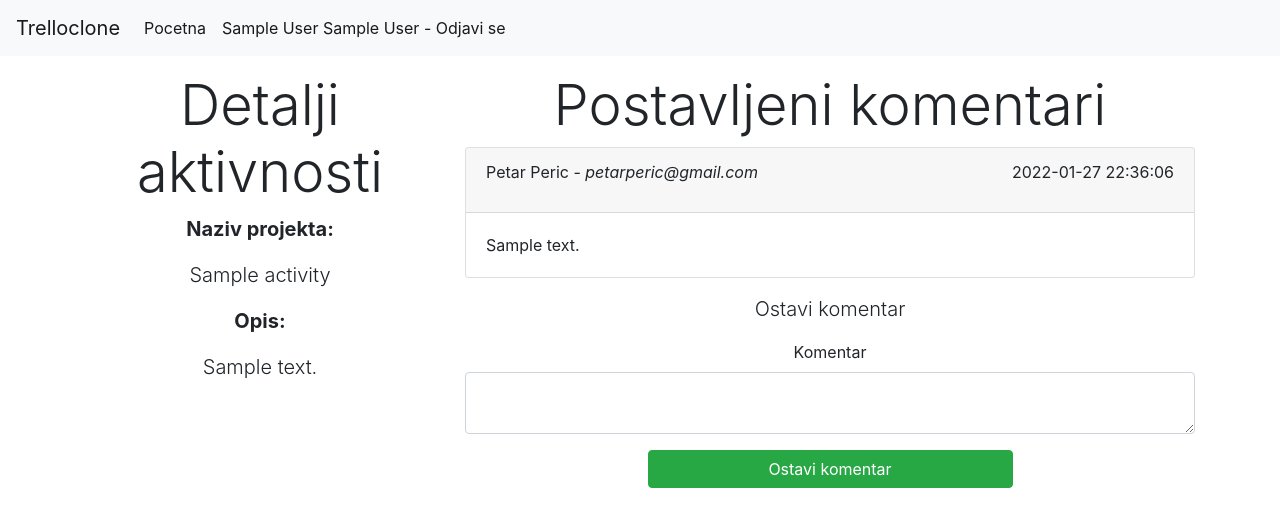
After one commit to filipjoksovic/trelloclone, a PHP site: page /comments.php?id=1 in a window 1280 px wide. The commit adds this page. Shown: the top 527 px of the page. Run offline with PHP 8.4, Linux system fonts and the light colour scheme; the visitor is signed in with stand-in values (Sample User, id 1); data comes from the database, SQL or seed files in the repository; tables that the repository leaves empty or names only in its code hold one stand-in row (values such as "Sample post").

Commit message:
Comment functionality fully realised

```diff
--- a/Engine.php
+++ b/Engine.php
@@ -260,6 +260,29 @@ class Engine
         return [];
     }
 
+    public static function getAssignedProjectActivities($project_id)
+    {
+        $connection = Engine::connect();
+        $query = "SELECT users.fname,users.lname,p.name as 'pname',p.id as 'pid',project_activities.name,project_activities.id as 'aid',project_activities.description,project_activities.updated_at,project_activities.status_id,activity_statuses.name as 'status' FROM project_activities INNER JOIN activity_statuses on project_activities.status_id = activity_statuses.id INNER JOIN users on users.id = project_activities.user_id INNER JOIN projects p on project_activities.project_id = p.id where project_activities.project_id = {$project_id} and user_id is not null";
+        $result = $connection->query($query);
+        if ($connection->query($query)->num_rows > 0) {
+            return $result->fetch_all(MYSQLI_ASSOC);
+        }
+        return [];
+    }
+
+    public static function getUnassignedProjectActivities($project_id)
+    {
+        $connection = Engine::connect();
+        $query = "SELECT p.name as 'pname',p.id as 'pid',project_activities.name,project_activities.id as 'aid',project_activities.description,project_activities.updated_at,project_activities.status_id,activity_statuses.name as 'status' FROM project_activities LEFT JOIN activity_statuses on project_activities.status_id = activity_statuses.id INNER JOIN projects p on project_activities.project_id = p.id where project_activities.project_id = {$project_id} and user_id is null";
+        $result = $connection->query($query);
+        if ($connection->query($query)->num_rows > 0) {
+            return $result->fetch_all(MYSQLI_ASSOC);
+        }
+        return [];
+
+    }
+
     public static function checkForAssignments($uid, $project_id)
     {
         $connection = Engine::connect();
@@ -290,5 +313,46 @@ class Engine
         }
         return $connection->error . " " . $fquery;
     }
+    public static function commentExists($activity_id,$user_id){
+        $connection = Engine::connect();
+        $query = "SELECT * from activity_comments where activity_id = {$activity_id} and user_id = {$user_id}";
+        $result = $connection->query($query);
+        if($result->num_rows > 0){
+            return true;
+        }
+        else{
+            return false;
+        }
+    }
+
+    public static function leaveComment($user_id, $activity_id, $comment_text)
+    {
+        $connection = Engine::connect();
+        $query = "INSERT into activity_comments(user_id,activity_id,comment_text) values ({$user_id},{$activity_id},'{$comment_text}')";
+        if($connection->query($query) === TRUE){
+            return 1;
+        }
+        return $connection->error;
+    }
+
+    public static function getComments($activity_id,$user_id)
+    {
+        $connection = Engine::connect();
+        $query = "SELECT users.*, activity_comments.* from activity_comments INNER JOIN users on activity_comments.user_id = users.id WHERE activity_comments.activity_id = {$activity_id} AND users.id = {$user_id} ORDER BY activity_comments.created_at ASC";
+        $result = $connection->query($query);
+        if($result->num_rows > 0){
+            return $result->fetch_all(MYSQLI_ASSOC);
+        }
+        return [];
+    }
+    public static function getCommentsForManager($activity_id){
+        $connection = Engine::connect();
+        $query = "SELECT users.*, activity_comments.* from activity_comments INNER JOIN users on activity_comments.user_id = users.id WHERE activity_comments.activity_id = {$activity_id} ORDER BY activity_comments.created_at ASC";
+        $result = $connection->query($query);
+        if($result->num_rows > 0){
+            return $result->fetch_all(MYSQLI_ASSOC);
+        }
+        return [];
+    }
 
 }
--- /dev/null
+++ b/comments.php
@@ -0,0 +1,114 @@
+<!doctype html>
+<html lang="en">
+
+<head>
+    <meta charset="UTF-8">
+    <meta name="viewport"
+          content="width=device-width, user-scalable=no, initial-scale=1.0, maximum-scale=1.0, minimum-scale=1.0">
+    <meta http-equiv="X-UA-Compatible" content="ie=edge">
+    <title>Trelloclone - Detalji o projektu</title>
+    <?php include("components/scripts.php") ?>
+</head>
+
+<body>
+<?php include("components/nav.php") ?>
+<?php
+require "Engine.php";
+$activity_id = $_GET['id'];
+$activity = Engine::getActivity($activity_id);
+if ($activity == null) {
+    $_SESSION['error'] = "Projekat sa datom sifrom ne postoji u bazi podataka";
+    header("location:manager.php");
+    return;
+}
+?>
+<div class="container my-3">
+    <div class="row text-center">
+        <div class="col-md-4">
+            <h1 class="display-4">Detalji aktivnosti</h1>
+            <div class="container-fluid">
+                <p class="lead font-weight-bold">Naziv projekta:</p>
+                <p class="lead"><?php echo $activity['name']; ?></p>
+                <p class="lead font-weight-bold">Opis:</p>
+                <p class="lead"><?php echo $activity['description']; ?></p>
+            </div>
+        </div>
+        <div class="col-md-8">
+            <?php if ($_SESSION['role_id'] == 1): ?>
+                <?php if (!Engine::commentExists($activity_id, $_SESSION['uid'])): ?>
+                    <h1 class="display-4">Ostavi komentar</h1>
+                    <form action="app.php" method="POST">
+                        <input type="hidden" name="leave_comment" value=1>
+                        <input type="hidden" name="activity_id" value="<?php echo $activity_id; ?>">
+                        <div class="form-group">
+                            <label for="comment-text">Komentar</label>
+                            <textarea name="comment_text" id="comment-text" class="form-control"></textarea>
+                        </div>
+                        <button type="submit" class="btn btn-success btn-block w-50 mx-auto">Ostavi komentar</button>
+                    </form>
+                <?php else: ?>
+                    <h1 class="display-4">Postavljeni komentari</h1>
+                    <?php
+                    $comments = Engine::getComments($activity_id, $_SESSION['uid']);
+                    ?>
+                    <?php foreach ($comments as $comment): ?>
+                        <div class="card my-2">
+                            <div class="card-header">
+                                <div class="d-flex w-100 justify-content-between">
+                                    <p><?php echo $comment['fname'] . " " . $comment['lname']; ?>  - <i><?php echo $comment['email'];?></i></p>
+                                    <p><?php echo $comment['updated_at']; ?></p>
+                                </div>
+                            </div>
+                            <div class="card-body text-left">
+                                <?php echo $comment['comment_text']; ?>
+                            </div>
+                        </div>
+                    <?php endforeach; ?>
+                    <p class="lead my-3">Ostavi komentar</p>
+                    <form action="app.php" method="POST">
+                        <input type="hidden" name="leave_comment" value=1>
+                        <input type="hidden" name="activity_id" value="<?php echo $activity_id; ?>">
+                        <div class="form-group">
+                            <label for="comment-text">Komentar</label>
+                            <textarea name="comment_text" id="comment-text" class="form-control"></textarea>
+                        </div>
+                        <button type="submit" class="btn btn-success btn-block w-50 mx-auto">Ostavi komentar</button>
+                    </form>
+                <?php endif; ?>
+
+            <?php elseif ($_SESSION['role_id'] == 2): ?>
+                <h1 class="display-4">Ostavljeni komentari</h1>
+                <h1 class="display-4">Postavljeni komentari</h1>
+                <?php
+                $comments = Engine::getCommentsForManager($activity_id);
+                ?>
+                <?php foreach ($comments as $comment): ?>
+                    <div class="card my-2">
+                        <div class="card-header">
+                            <div class="d-flex w-100 justify-content-between">
+                                <p><?php echo $comment['fname'] . " " . $comment['lname']; ?> - <i><?php echo $comment['email'];?></i></p>
+                                <p><?php echo $comment['updated_at']; ?></p>
+                            </div>
+                        </div>
+                        <div class="card-body text-left">
+                            <?php echo $comment['comment_text']; ?>
+                        </div>
+                    </div>
+                <?php endforeach; ?>
+                <p class="lead my-3">Odgovor na komentar</p>
+                <form action="app.php" method="POST">
+                    <input type="hidden" name="leave_comment" value=1>
+                    <input type="hidden" name="activity_id" value="<?php echo $activity_id; ?>">
+                    <div class="form-group">
+                        <label for="comment-text">Komentar</label>
+                        <textarea name="comment_text" id="comment-text" class="form-control"></textarea>
+                    </div>
+                    <button type="submit" class="btn btn-success btn-block w-50 mx-auto">Odgovori na komentare</button>
+                </form>
+            <?php endif; ?>
+        </div>
+    </div>
+</div>
+</body>
+
+</html>
--- a/details.php
+++ b/details.php
@@ -63,15 +63,15 @@ $activities = Engine::getActivities($project_id);
                                             <input type="hidden" name="activity_id"
                                                    value="<?php echo $activity['aid']; ?>">
                                             <button type="submit"
-                                                    class="btn btn-primary btn-block"><?php echo Engine::getStatusName($activity['status_id']); ?>
+                                                    class="btn btn-sm btn-primary btn-block"><?php echo Engine::getStatusName($activity['status_id']); ?>
                                                 <br>-><?php echo Engine::getStatusName($activity['status_id'] + 1); ?>
                                             </button>
                                         </form>
                                     <?php else: ?>
                                         <button disabled
                                                 class="btn btn-success"><?php echo Engine::getStatusName($activity['status_id']); ?></button>
-
                                     <?php endif; ?>
+                                    <a href = "comments.php?id=<?php echo $activity['aid'];?>">Komentari</a>
                                 </div>
                             </div>
                             <div class="row">
```
Also changed, not shown: app.php (+16 -0 lines), projectDetails.php (+16 -13 lines).
